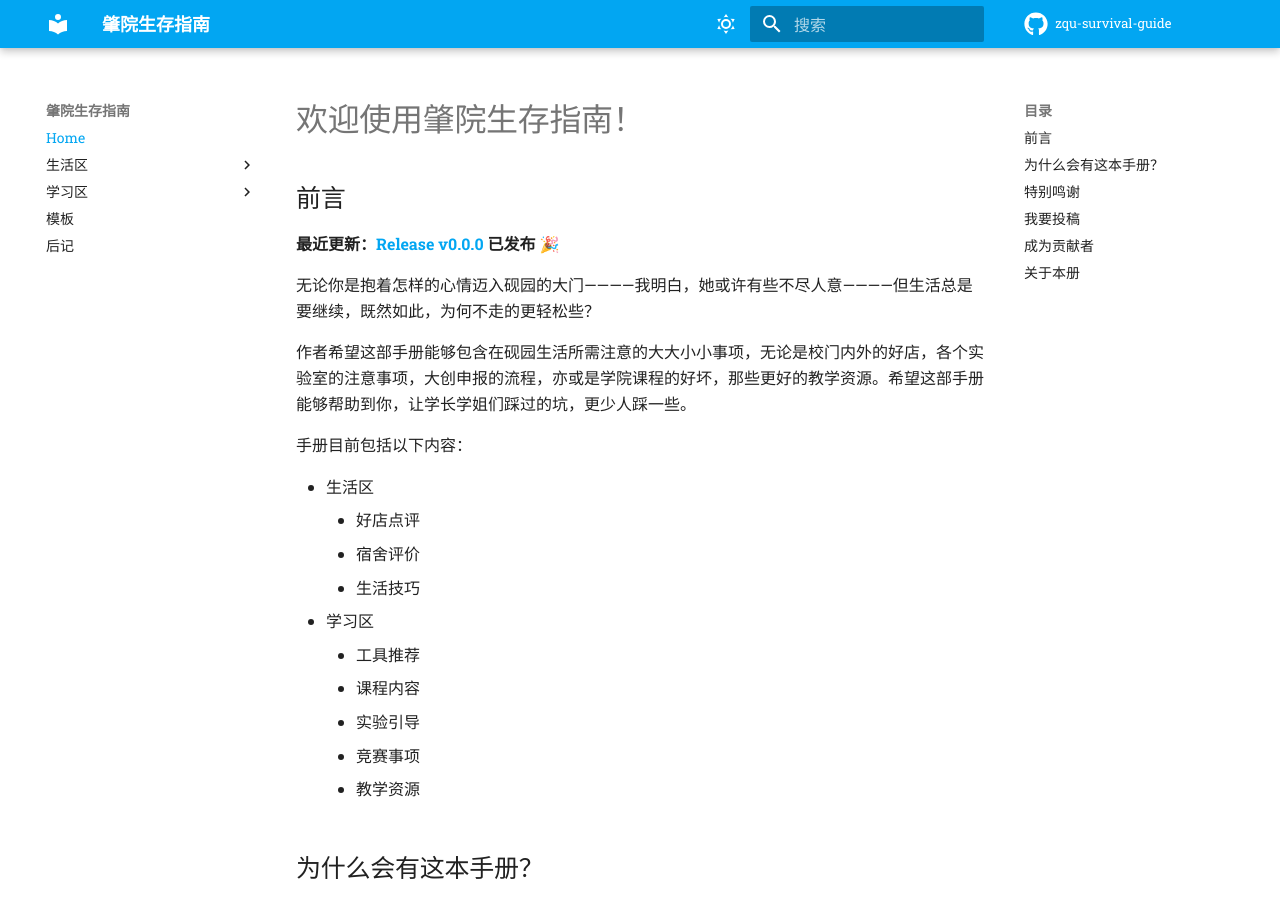
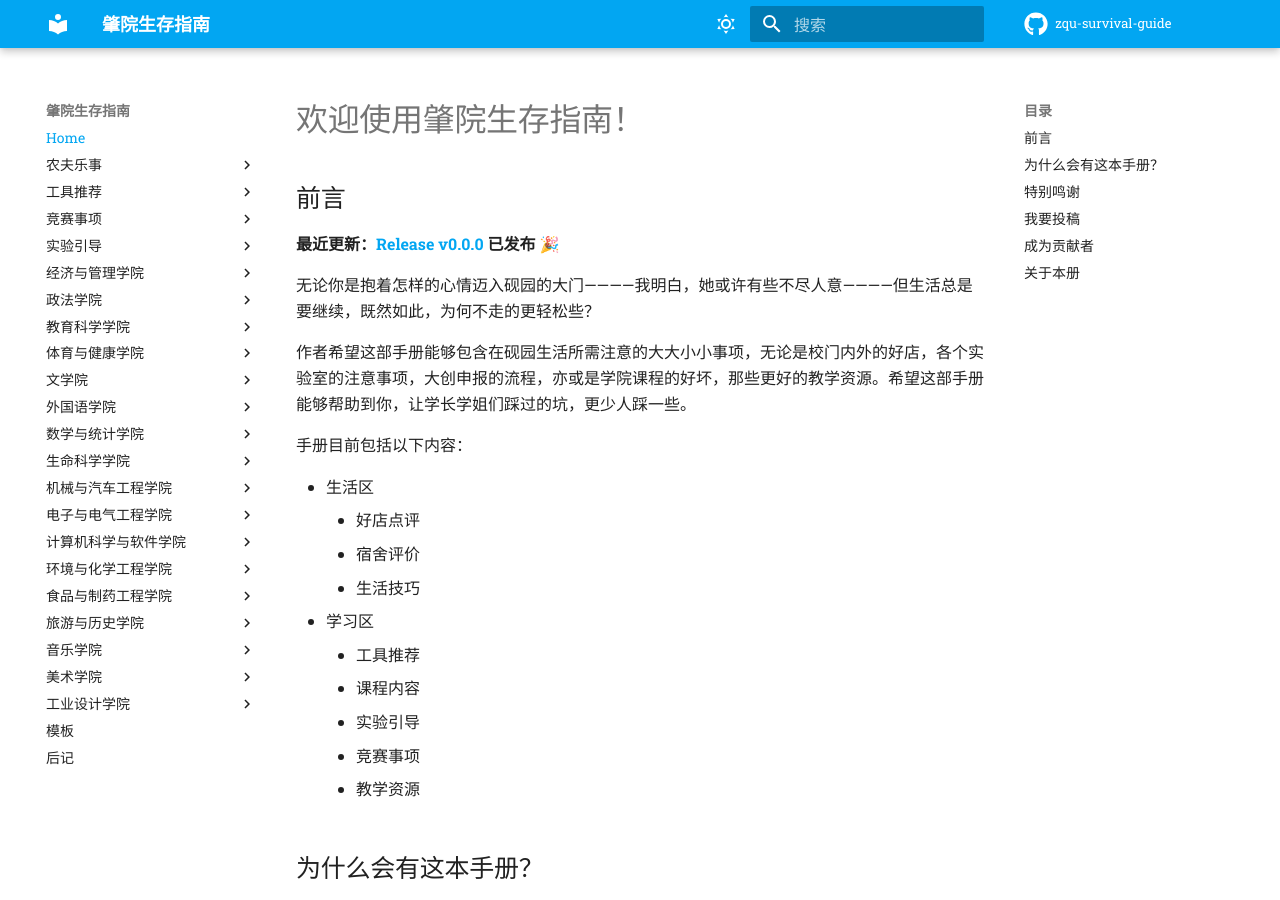
Before and after one commit to baddyscience/zqu-guide, an MkDocs documentation site: the page built from docs/index.md, in a window 1280 px wide and 900 px high. Built offline with MkDocs 1.6.1 and Material for MkDocs 9.7.7, drawn with Linux system fonts in a browser that asks for light colours; comment, search, counter and statistics services are not loaded; some of the changed lines change nothing that is shown.

Commit message:
modify mkdocs.yml

```diff
--- a/mkdocs.yml
+++ b/mkdocs.yml
@@ -70,23 +70,103 @@ extra:
 
 nav:
   - Home: index.md
-  - 生活区:
+  - 农夫乐事:
     - 好店点评:
         - 肯德基: "好店点评/kfc.md"
     - 宿舍评价:
         - 紫薇宛3: "宿舍评价/zw3.md"
     - 生活技巧:
         - 赶路: "生活技巧/bike.md"
-  - 学习区:
-    - 工具推荐:
+  - 工具推荐:
       - typora: "工具推荐/typora.md"
-    - 课程内容:
-      - C: "课程内容/c.md"
-    - 实验引导:
+  - 竞赛事项:
+      - 蓝桥杯: "竞赛事项/蓝桥杯.md"
+  - 实验引导:
       - 大数据实验室: "实验引导/大数据实验室.md"
-    - 竞赛事项:
-      - 蓝桥杯: "竞赛事项/蓝桥杯.md"
-    - 教学资源:
-      - C: "教学资源/c.md"
+  - 经济与管理学院:
+      - 课程内容:
+          - C: "课程内容/c.md"
+      - 教学资源:
+          - C: "教学资源/c.md"
+  - 政法学院:
+      - 课程内容:
+          - C: "课程内容/c.md"
+      - 教学资源:
+          - C: "教学资源/c.md"
+  - 教育科学学院:
+      - 课程内容:
+          - C: "课程内容/c.md"
+      - 教学资源:
+          - C: "教学资源/c.md"
+  - 体育与健康学院:
+      - 课程内容:
+          - C: "课程内容/c.md"
+      - 教学资源:
+          - C: "教学资源/c.md"
+  - 文学院:
+      - 课程内容:
+          - C: "课程内容/c.md"
+      - 教学资源:
+          - C: "教学资源/c.md"
+  - 外国语学院:
+      - 课程内容:
+          - C: "课程内容/c.md"
+      - 教学资源:
+          - C: "教学资源/c.md"
+  - 数学与统计学院:
+      - 课程内容:
+          - C: "课程内容/c.md"
+      - 教学资源:
+          - C: "教学资源/c.md"
+  - 生命科学学院:
+      - 课程内容:
+          - C: "课程内容/c.md"
+      - 教学资源:
+          - C: "教学资源/c.md"
+  - 机械与汽车工程学院:
+      - 课程内容:
+          - C: "课程内容/c.md"
+      - 教学资源:
+          - C: "教学资源/c.md"
+  - 电子与电气工程学院:
+      - 课程内容:
+          - C: "课程内容/c.md"
+      - 教学资源:
+          - C: "教学资源/c.md"
+  - 计算机科学与软件学院:
+      - 课程内容:
+          - C: "课程内容/c.md"
+      - 教学资源:
+          - C: "教学资源/c.md"
+  - 环境与化学工程学院:
+      - 课程内容:
+          - C: "课程内容/c.md"
+      - 教学资源:
+          - C: "教学资源/c.md"
+  - 食品与制药工程学院:
+      - 课程内容:
+          - C: "课程内容/c.md"
+      - 教学资源:
+          - C: "教学资源/c.md"
+  - 旅游与历史学院:
+      - 课程内容:
+          - C: "课程内容/c.md"
+      - 教学资源:
+          - C: "教学资源/c.md"
+  - 音乐学院:
+      - 课程内容:
+          - C: "课程内容/c.md"
+      - 教学资源:
+          - C: "教学资源/c.md"
+  - 美术学院:
+      - 课程内容:
+          - C: "课程内容/c.md"
+      - 教学资源:
+          - C: "教学资源/c.md"
+  - 工业设计学院:
+      - 课程内容:
+          - C: "课程内容/c.md"
+      - 教学资源:
+          - C: "教学资源/c.md"
   - 模板: "template/template.md"
   - 后记: "后记.md"
```
